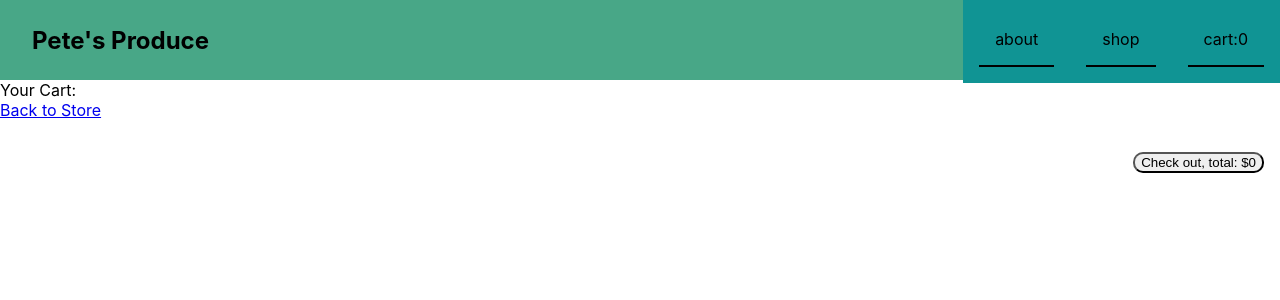
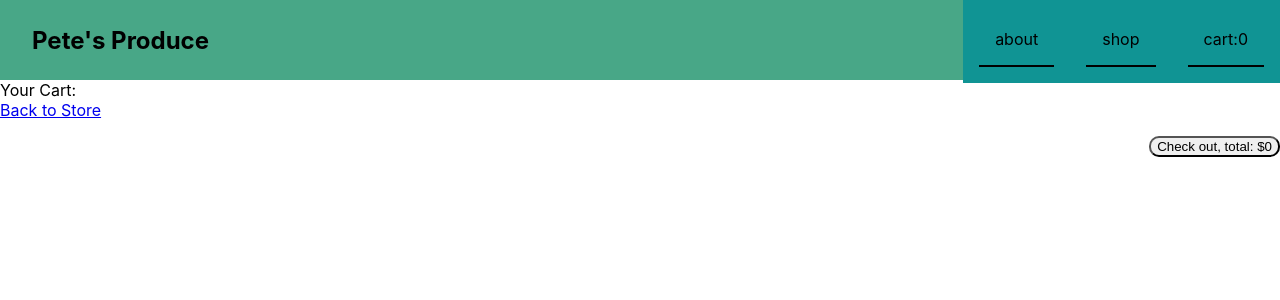
Before and after one commit to sbusenba/odin-shopping-cart, a React (Create React App) app: page /#/cart in a window 1280 px wide. Shown: the top 300 px of the page. Built offline with nearby package versions, Linux system fonts and the light colour scheme.

Commit message:
additional css selector to target checkout button

```diff
--- a/src/styles/productCartView.css
+++ b/src/styles/productCartView.css
@@ -9,6 +9,6 @@
     flex: 0 0 500px;
 
 }
-button {
-    margin:1rem;
+.productCartDiv>button {
+    margin :1rem;
 }
```
